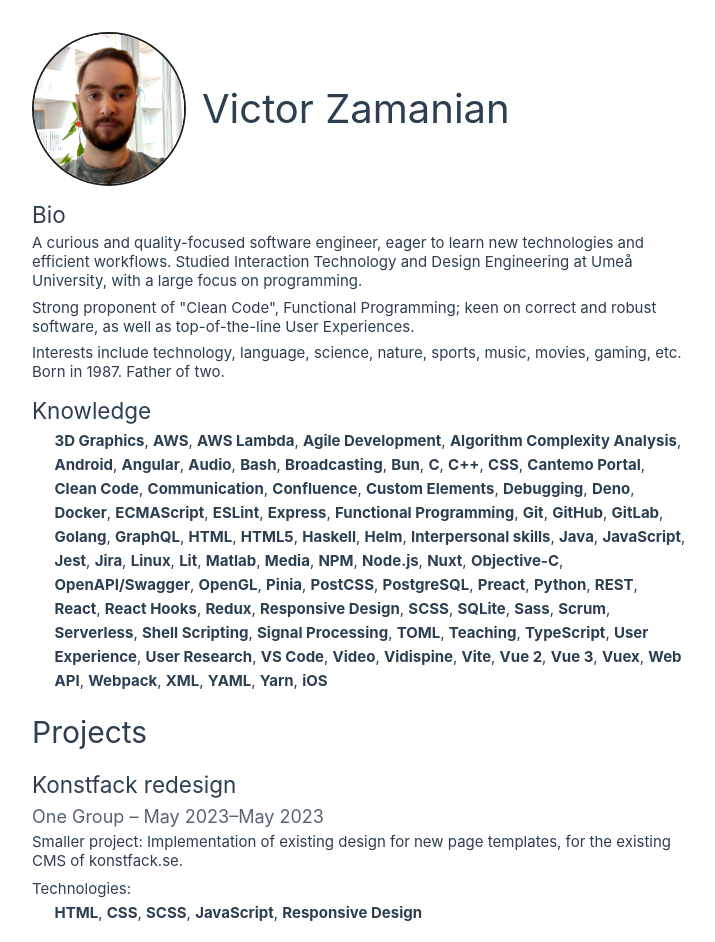
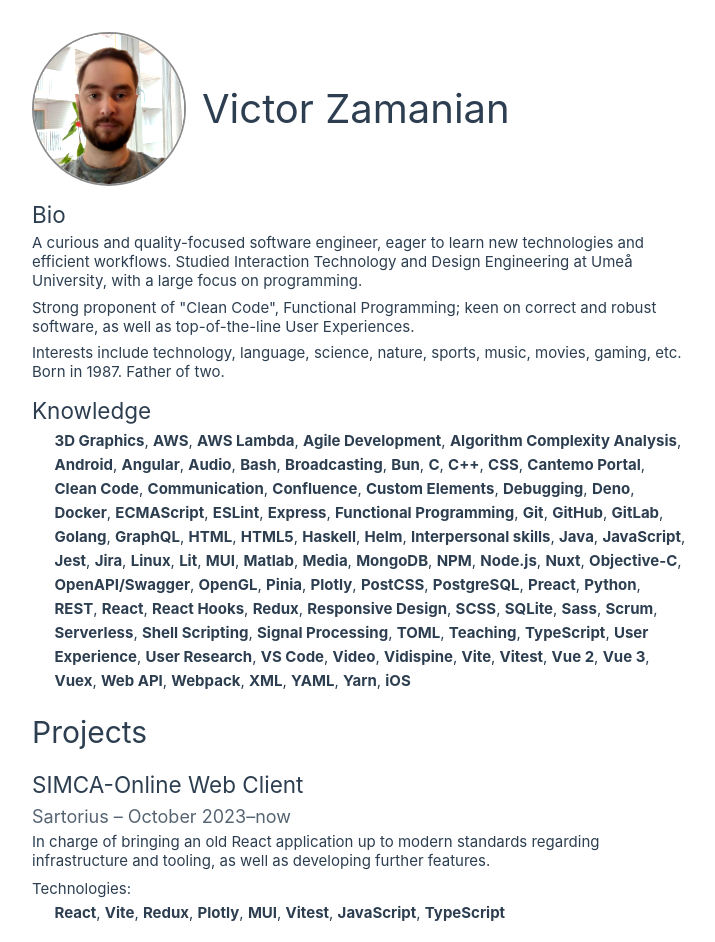
Before and after one commit to victorz/cv, a Vue app: page / in a window 1280 px wide. Shown: the top 942 px of the page, without its empty margins (280-995 px from the left). Built offline with nearby package versions, Linux system fonts and the light colour scheme.

Commit message:
Add Sartorius to projects.

```diff
--- a/src/App.vue
+++ b/src/App.vue
@@ -67,7 +67,7 @@ const allSkills = computed<string[]>(() =>
       </header>
       <section class="education" v-for="edu in education" :key="edu.school">
         <h1>{{ edu.school }}{{ edu.city && `, ${edu.city}` }}</h1>
-        <h2>{{ edu.start }}{{ edu.end && `–${edu.end}` }}</h2>
+        <h2>{{ edu.start }}{{ edu.end && `&ndash;${edu.end}` }}</h2>
         <template v-if="Array.isArray(edu.description)">
           <p v-for="(p, index) in edu.description" :key="index">{{ p }}</p>
         </template>
@@ -112,7 +112,7 @@ header > h1 {
 
 #bio-pic {
   width: min(50%, 150px);
-  border: 2px solid var(--vt-c-black-mute);
+  border: 2px solid var(--color-border);
   border-radius: 50%;
   box-sizing: content-box;
   filter: brightness(125%) contrast(125%);
@@ -126,6 +126,7 @@ header > h1 {
     translate: 50% 50%;
     border-radius: 20%;
     user-select: none;
+    border: 2px solid var(--color-border-hover);
   }
 }
 
--- a/src/assets/base.css
+++ b/src/assets/base.css
@@ -10,10 +10,10 @@
 
   --vt-c-indigo: #2c3e50;
 
-  --vt-c-divider-light-1: rgba(60, 60, 60, 0.29);
-  --vt-c-divider-light-2: rgba(60, 60, 60, 0.12);
-  --vt-c-divider-dark-1: rgba(84, 84, 84, 0.65);
-  --vt-c-divider-dark-2: rgba(84, 84, 84, 0.48);
+  --vt-c-divider-light-1: rgba(60, 60, 60, 0.8);
+  --vt-c-divider-light-2: rgba(60, 60, 60, 0.6);
+  --vt-c-divider-dark-1: rgba(84, 84, 84, 0.8);
+  --vt-c-divider-dark-2: rgba(84, 84, 84, 0.6);
 
   --vt-c-text-light-1: var(--vt-c-indigo);
   --vt-c-text-light-2: rgba(60, 60, 60, 0.66);
@@ -65,8 +65,9 @@ body {
   background: var(--color-background);
   transition: color 0.5s, background-color 0.5s;
   line-height: 1.6;
-  font-family: Inter, -apple-system, BlinkMacSystemFont, 'Segoe UI', Roboto, Oxygen, Ubuntu,
-    Cantarell, 'Fira Sans', 'Droid Sans', 'Helvetica Neue', sans-serif;
+  font-family: Inter, -apple-system, BlinkMacSystemFont, "Segoe UI", Roboto,
+    Oxygen, Ubuntu, Cantarell, "Fira Sans", "Droid Sans", "Helvetica Neue",
+    sans-serif;
   font-size: 15px;
   text-rendering: optimizeLegibility;
   -webkit-font-smoothing: antialiased;
--- a/src/resume-data.ts
+++ b/src/resume-data.ts
@@ -227,13 +227,30 @@ const data: Resume = {
       ],
     },
     {
-      company: "One Group",
+      company: 'One Group (now "Visionite")',
       start: "May 2023",
       end: "May 2023",
       title: "Konstfack redesign",
       description:
         "Smaller project: Implementation of existing design for new page templates, for the existing CMS of konstfack.se.",
       technologies: ["HTML", "CSS", "SCSS", "JavaScript", "Responsive Design"],
+    },
+    {
+      company: "Sartorius",
+      start: "October 2023",
+      title: "SIMCA-Online Web Client",
+      description:
+        "In charge of bringing an old React application up to modern standards regarding infrastructure and tooling, as well as developing further features.",
+      technologies: [
+        "React",
+        "Vite",
+        "Redux",
+        "Plotly",
+        "MUI",
+        "Vitest",
+        "JavaScript",
+        "TypeScript",
+      ],
     },
   ],
   languageSkills: [
@@ -303,6 +320,7 @@ const data: Resume = {
     "Bun",
     "User Research",
     "User Experience",
+    "MongoDB",
   ],
 };
 
```
